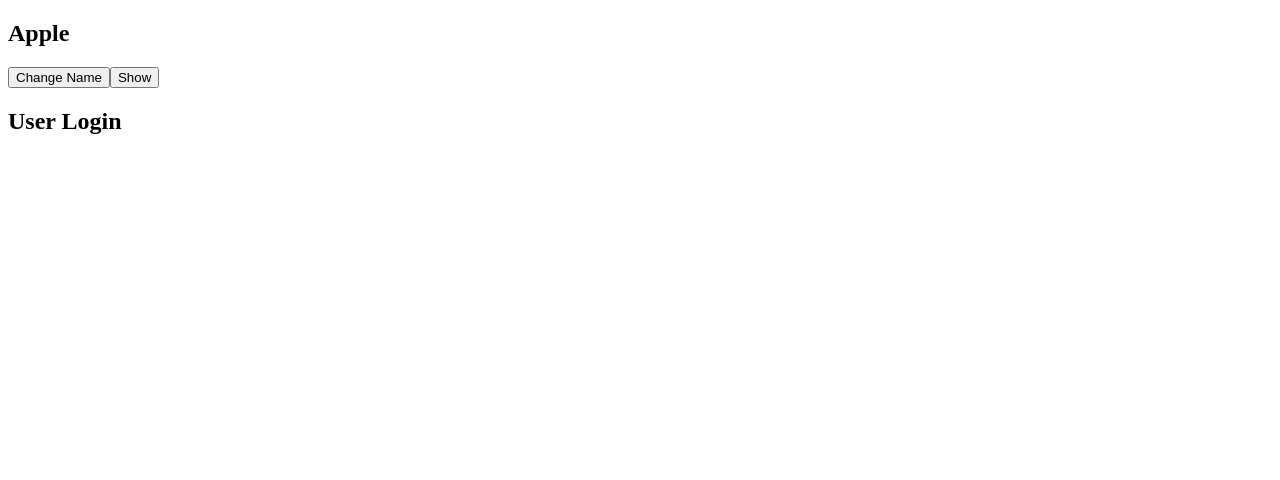
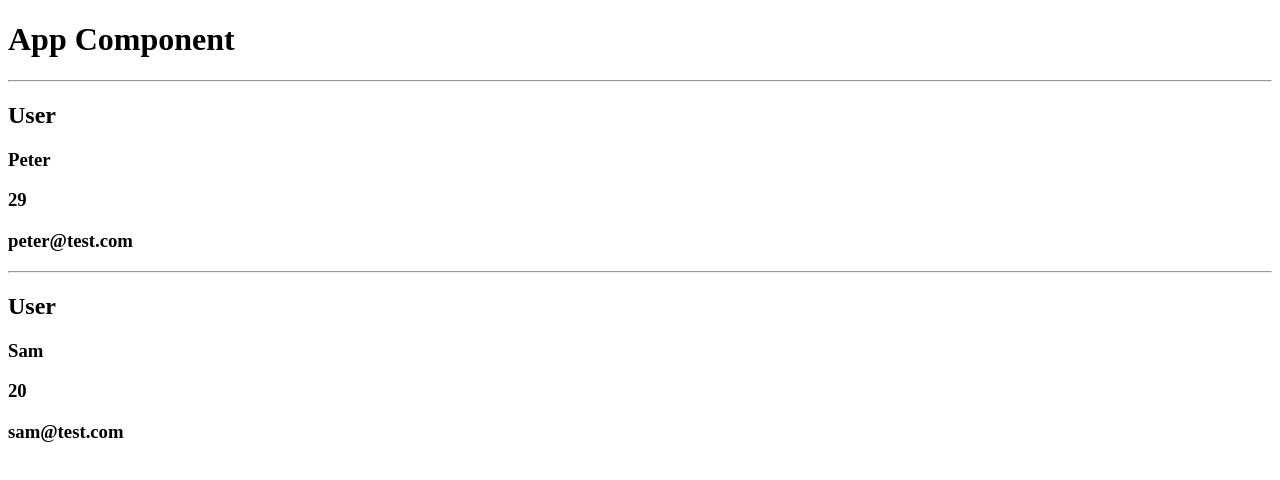
Before and after one commit to anand9698/reacts-tuts, a React (Vite) app: page / in a window 1280 px wide. Shown: the top 480 px of the page. Built offline with nearby package versions, Linux system fonts and the light colour scheme.

Commit message:
props implementation

```diff
--- a/src/App.jsx
+++ b/src/App.jsx
@@ -1,33 +1,33 @@
-import { useState } from "react";
-import UserLogin from "./UserLogin";
+
+import User from "./User";
 
 function App(){
 
-  const [fruit, setFruit] = useState("Apple")
+    // let name = "Peter"
+    // let age = 29
+    // let email = "peter@test.com"
 
-  const change=()=>{
-    setFruit("Banana")
-  }
+    let userObject = {
+      name: "Peter",
+      age: 29,
+      email: "peter@test.com"
+    }
 
-  const showB=()=>{
-    setShow(!show)
-  }
-
-const [show, setShow]=useState(true)
+    let userObject1 = {
+      name: "Sam",
+      age: 20,
+      email: "sam@test.com"
+    }
 
   return(
     <div>
 
-    <h2>{fruit}</h2>
+      <h1>App Component</h1>
 
-    <button onClick={change}>Change Name</button>
-
-    <button onClick={showB}>Show</button>
-
-    {
-        show? <UserLogin/> : null
-     }
-
+      {/* <User name="John doe" /> */}
+      {/* <User name={name} age={age} email={email} /> */}
+      <User user={userObject} />
+      <User user={userObject1} />
     </div>
   )
 }
--- /dev/null
+++ b/src/User.jsx
@@ -0,0 +1,16 @@
+
+
+function User(data){
+
+    return(
+        <div>
+            <hr />
+            <h2>User</h2>
+            <h3>{data.user.name}</h3>
+            <h3>{data.user.age}</h3>
+            <h3>{data.user.email}</h3>
+        </div>
+    )
+}
+
+export default User;
--- a/src/UserLogin.jsx
+++ /dev/null
@@ -1,13 +0,0 @@
-import { useState } from "react";
-
-function UserLogin(){
-
-    return(
-        <div>
-            <h2>User Login</h2>
-
-        </div>
-    )
-}
-
-export default UserLogin;
```
